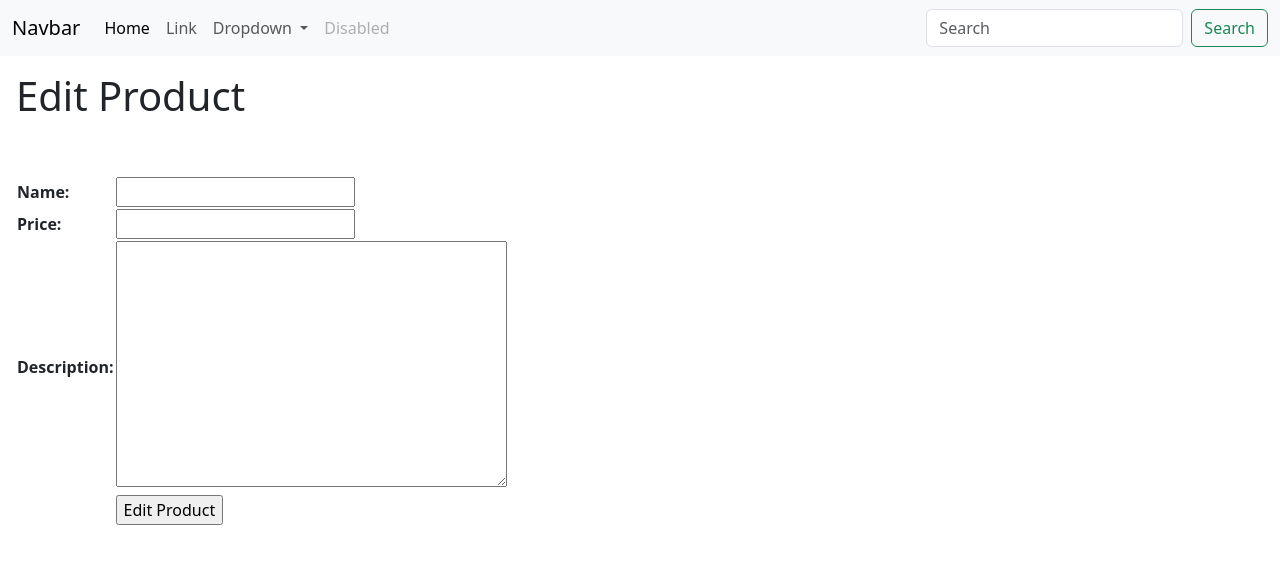
After one commit to asteriskzie/my-first-repo, a Django app: template main/templates/edit_product.html in a window 1280 px wide. The commit adds this page. Shown: the top 564 px of the page. Run offline with Django 4.2, Linux system fonts and the light colour scheme; the template is opened without the code that fills it: values that come from a table or form of the project are taken from there, others are empty.

Commit message:
tutoriel 4

```diff
--- /dev/null
+++ b/main/templates/edit_product.html
@@ -0,0 +1,22 @@
+{% extends 'base.html' %}
+
+{% load static %}
+
+{% block content %}
+
+<h1>Edit Product</h1>
+
+<form method="POST">
+    {% csrf_token %}
+    <table>
+        {{ form.as_table }}
+        <tr>
+            <td></td>
+            <td>
+                <input type="submit" value="Edit Product"/>
+            </td>
+        </tr>
+    </table>
+</form>
+
+{% endblock %}
--- a/main/urls.py
+++ b/main/urls.py
@@ -1,6 +1,5 @@
 from django.urls import path
-from main.views import show_main, create_product, show_xml, show_json, show_json_by_id, show_xml_by_id
-from main.views import login_user, register, logout_user
+from main.views import *
 
 app_name = 'main'
 
@@ -14,4 +13,6 @@ urlpatterns = [
     path('register/', register, name='register'),
     path('login/', login_user, name='login'),
     path('logout/', logout_user, name='logout'),
+    path('edit-product/<int:id>', edit_product, name='edit_product'),
+    path('delete/<int:id>', delete_product, name='delete_product')
 ]
--- a/templates/base.html
+++ b/templates/base.html
@@ -7,12 +7,60 @@
             name="viewport"
             content="width=device-width, initial-scale=1.0"
         />
+
         {% block meta %}
         {% endblock meta %}
+
+        <link href="https://cdn.jsdelivr.net/npm/bootstrap@5.3.2/dist/css/bootstrap.min.css" rel="stylesheet" integrity="sha384-T3c6CoIi6uLrA9TneNEoa7RxnatzjcDSCmG1MXxSR1GAsXEV/Dwwykc2MPK8M2HN" crossorigin="anonymous">
+        <script src="https://code.jquery.com/jquery-3.6.0.min.js" integrity="sha384-KyZXEAg3QhqLMpG8r+J4jsl5c9zdLKaUk5Ae5f5b1bw6AUn5f5v8FZJoMxm6f5cH1" crossorigin="anonymous"></script>
+
+        <!-- script untuk dopdowns, popover, tooltips Boostrap  -->
+        <script src="https://cdn.jsdelivr.net/npm/@popperjs/core@2.11.8/dist/umd/popper.min.js" integrity="sha384-I7E8VVD/ismYTF4hNIPjVp/Zjvgyol6VFvRkX/vR+Vc4jQkC+hVqc2pM8ODewa9r" crossorigin="anonymous"></script>
+        <script src="https://cdn.jsdelivr.net/npm/bootstrap@5.3.2/dist/js/bootstrap.min.js" integrity="sha384-BBtl+eGJRgqQAUMxJ7pMwbEyER4l1g+O15P+16Ep7Q9Q+zqX6gSbd85u4mG4QzX+" crossorigin="anonymous"></script>
     </head>
 
     <body>
-        {% block content %}
-        {% endblock content %}
+        <nav class="navbar navbar-expand-lg bg-body-tertiary">
+            <div class="container-fluid">
+                <a class="navbar-brand" href="#">Navbar</a>
+                <button class="navbar-toggler" type="button" data-bs-toggle="collapse" data-bs-target="#navbarSupportedContent" aria-controls="navbarSupportedContent" aria-expanded="false" aria-label="Toggle navigation">
+                <span class="navbar-toggler-icon"></span>
+                </button>
+                <div class="collapse navbar-collapse" id="navbarSupportedContent">
+                <ul class="navbar-nav me-auto mb-2 mb-lg-0">
+                    <li class="nav-item">
+                    <a class="nav-link active" aria-current="page" href="#">Home</a>
+                    </li>
+                    <li class="nav-item">
+                    <a class="nav-link" href="#">Link</a>
+                    </li>
+                    <li class="nav-item dropdown">
+                    <a class="nav-link dropdown-toggle" href="#" role="button" data-bs-toggle="dropdown" aria-expanded="false">
+                        Dropdown
+                    </a>
+                    <ul class="dropdown-menu">
+                        <li><a class="dropdown-item" href="#">Action</a></li>
+                        <li><a class="dropdown-item" href="#">Another action</a></li>
+                        <li><hr class="dropdown-divider"></li>
+                        <li><a class="dropdown-item" href="#">Something else here</a></li>
+                    </ul>
+                    </li>
+                    <li class="nav-item">
+                    <a class="nav-link disabled" aria-disabled="true">Disabled</a>
+                    </li>
+                </ul>
+                <form class="d-flex" role="search">
+                    <input class="form-control me-2" type="search" placeholder="Search" aria-label="Search">
+                    <button class="btn btn-outline-success" type="submit">Search</button>
+                </form>
+                </div>
+            </div>
+            </nav>
+            <div class="d-flex flex-column p-3 row-gap-5">
+                {% block content %}
+                {% endblock content %}
+            </div>
+
+            <script src="https://cdn.jsdelivr.net/npm/bootstrap@5.3.2/dist/js/bootstrap.bundle.min.js" integrity="sha384-C6RzsynM9kWDrMNeT87bh95OGNyZPhcTNXj1NW7RuBCsyN/o0jlpcV8Qyq46cDfL" crossorigin="anonymous"></script>
     </body>
 </html>
```
Also changed, not shown: main/templates/main.html (+37 -11 lines), main/views.py (+18 -0 lines).
